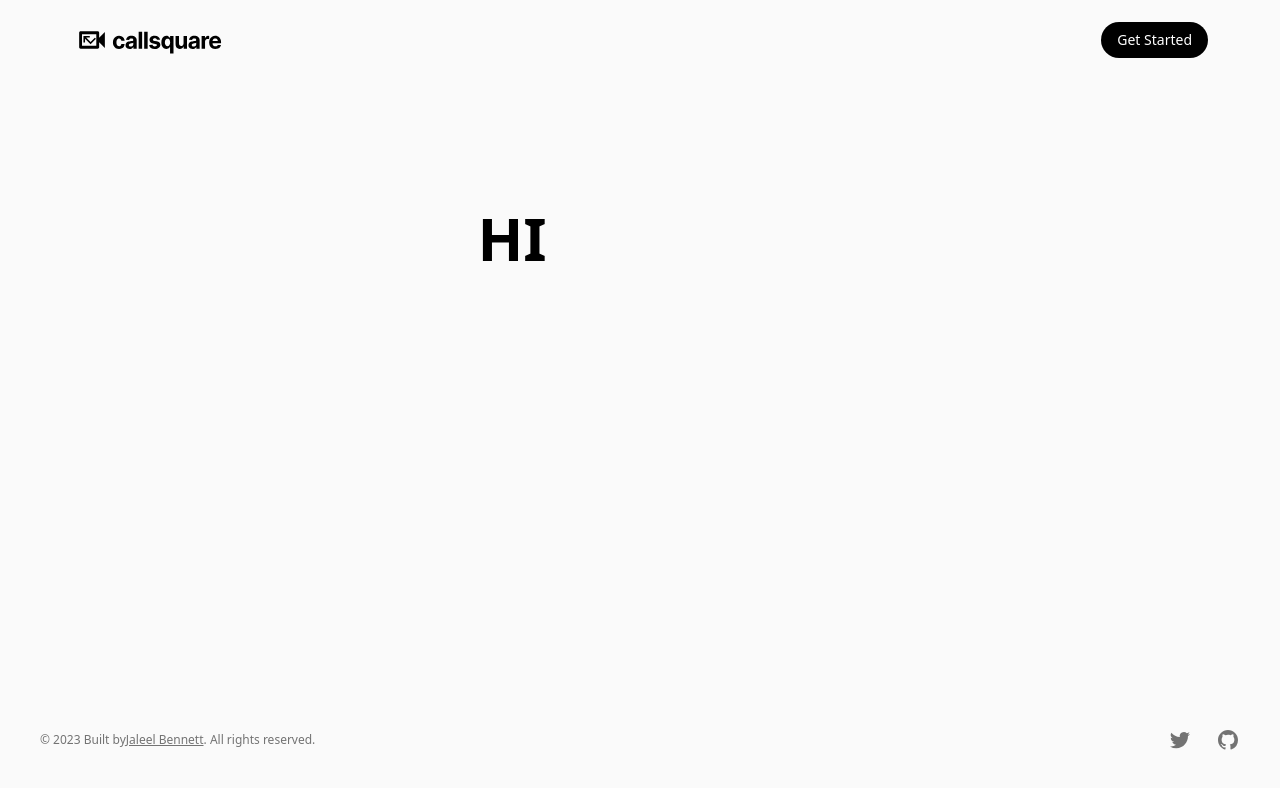
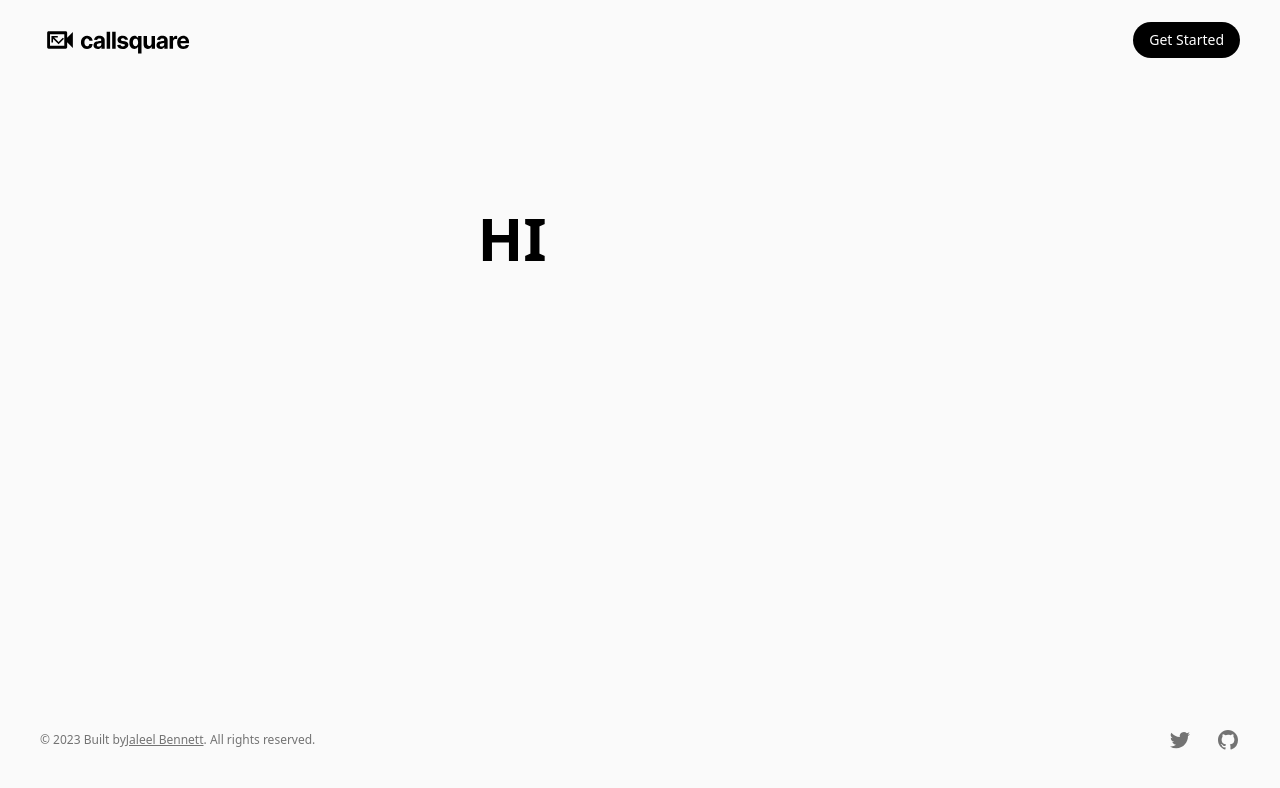
Before and after one commit to seniordev1012/callsquare-nextjs-meeting-platform, a Next.js app: page / in a window 1280 px wide. Shown: the top 788 px of the page. Built offline with nearby package versions, Linux system fonts and the light colour scheme.

Commit message:
fix: removed nav padding

```diff
--- a/src/components/full-nav.tsx
+++ b/src/components/full-nav.tsx
@@ -5,7 +5,7 @@ import Image from 'next/image';
 export function FullNav() {
   return (
     <header className='w-screen z-40'>
-        <nav className='px-4 md:px-8 flex justify-between h-20 items-center py-6 container max-w-[1200px] mx-auto'>
+        <nav className='px-4 md:px-0 flex justify-between h-20 items-center py-6 container max-w-[1200px] mx-auto'>
             <Link href={'/'}>
               <Image
                 src="/logo.svg"
```
